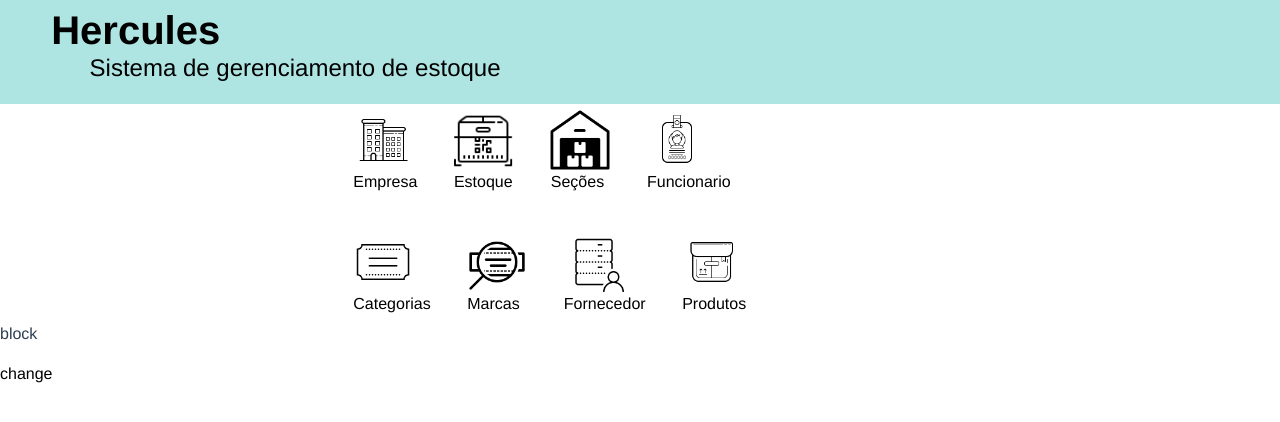
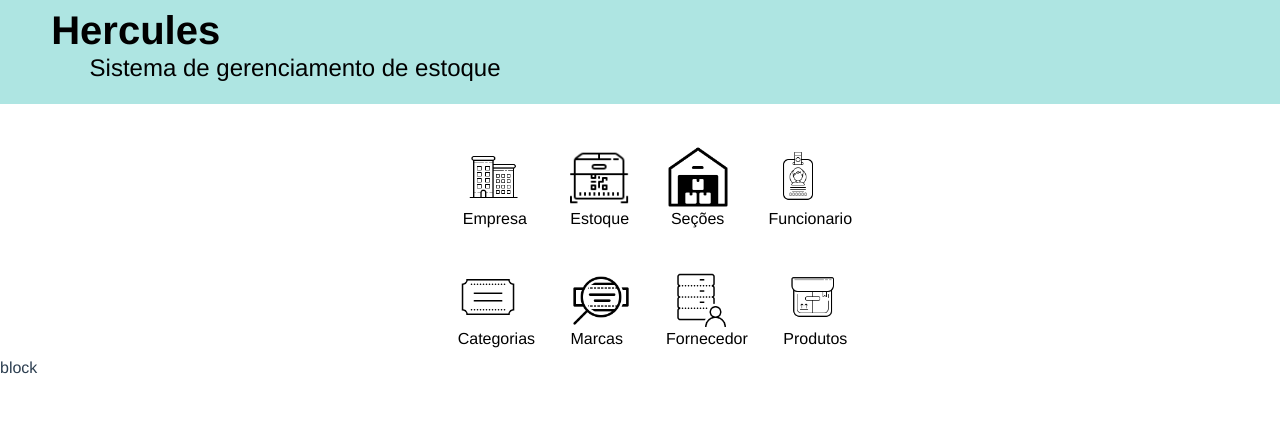
Before and after one commit to gmatheus66/Hercules, a Vue app in the folder sistema/: page /empresas in a window 1280 px wide. Shown: the top 422 px of the page. Built offline with nearby package versions, Linux system fonts and the light colour scheme.

Commit message:
adicionando as rotas e mudando alguns estilos

```diff
--- a/sistema/src/App.vue
+++ b/sistema/src/App.vue
@@ -15,7 +15,7 @@
     </a>
   </div>
   <div class="item1">
-    <div >
+    <div class="sp1">
     <a v-on:click="changedisplayTonone()">
       <router-link to="/estoque">
         <div class="estoque">
@@ -29,23 +29,27 @@
 
 <div class="item1">
   <div>
-    <router-link to="/">
+  <a v-on:click="changedisplayTonone()">
+    <router-link to="/secao">
       <div class="secao">
         <img src="./assets/icon8.png" alt="icon1">
       </div>
       <span class="sp1">Seções</span>
     </router-link>
+  </a>
   </div>
 </div>
 
 <div class="item1">
   <div>
-    <router-link to="/">
+  <a v-on:click="changedisplayTonone()">
+    <router-link to="/funcionario">
       <div class="funcionario">
         <img src="./assets/icon5.png" alt="icon1">
       </div>
       <span>Funcionario</span>
     </router-link>
+  </a>
   </div>
 </div>
 
@@ -54,44 +58,52 @@
 <div class="t2">
 <section class="container flex">
 <div class="item">
-  <router-link to="/">
+  <a v-on:click="changedisplayTonone()">
+  <router-link to="/categoria">
     <div class="categorias">
       <img src="./assets/icon2.png" alt="icon1">
     </div>
     <span>Categorias</span>
   </router-link>
+  </a>
 </div>
 
 <div class="item">
-  <div class="">
-    <router-link to="/">
+  <div>
+  <a v-on:click="changedisplayTonone()">
+    <router-link to="/marca">
       <div class="marcas">
         <img src="./assets/icon1.png" alt="icon1">
       </div>
       <span>Marcas</span>
     </router-link>
+  </a>
   </div>
 </div>
 
 <div class="item">
-  <div class="">
-    <router-link to="/">
+  <div>
+  <a v-on:click="changedisplayTonone()">
+    <router-link to="/fornecedor">
       <div class="fornecedor">
         <img src="./assets/icon4.png" alt="icon1">
       </div>
       <span>Fornecedor</span>
     </router-link>
+  </a>
   </div>
 </div>
 
 <div class="item">
   <div>
-    <router-link to="/">
+  <a v-on:click="changedisplayTonone()">
+    <router-link to="/produto">
       <div class="produtos">
         <img src="./assets/icon6.png" alt="icon1">
       </div>
       <span>Produtos</span>
     </router-link>
+  </a>
   </div>
 </div>
 
@@ -100,7 +112,6 @@
 </div>
     <router-view></router-view>
     <p>{{this.display}}</p>
-    <a v-on:click="changedisplay()">change</a>
 <link rel="stylesheet" href="https://fonts.googleapis.com/icon?family=Material+Icons">
 <link rel="stylesheet" href="https://stackpath.bootstrapcdn.com/bootstrap/4.4.1/css/bootstrap.min.css" integrity="sha384-Vkoo8x4CGsO3+Hhxv8T/Q5PaXtkKtu6ug5TOeNV6gBiFeWPGFN9MuhOf23Q9Ifjh" crossorigin="anonymous">
 </div>
@@ -159,7 +170,7 @@ li {
 
 }
 .sp1{
-  margin-left: 0.6%;
+  margin-left: 5%;
 }
 .sp2{
   margin-left: 0.3%;
@@ -196,13 +207,13 @@ a:hover{
   color: black;
 }
 .item{
-  margin-left: 2%;
+  margin-left: 3%;
   margin-right: 2%;
   padding: 1%;
 
 }
 .item1{
-  margin-left: 2%;
+  margin-left: 4%;
   margin-right: 2%;
   padding: 1%;
 }
@@ -210,12 +221,13 @@ a:hover{
 	display: flex;
 }
 .t1{
-  margin-left: 25%;
+  margin-top: 3%;
+  margin-left: 33%;
   margin-right: 25%;
 }
 .t2{
   margin-top: 2%;
-  margin-left: 25%;
+  margin-left: 33%;
   margin-right: 25%;
 }
 
```
